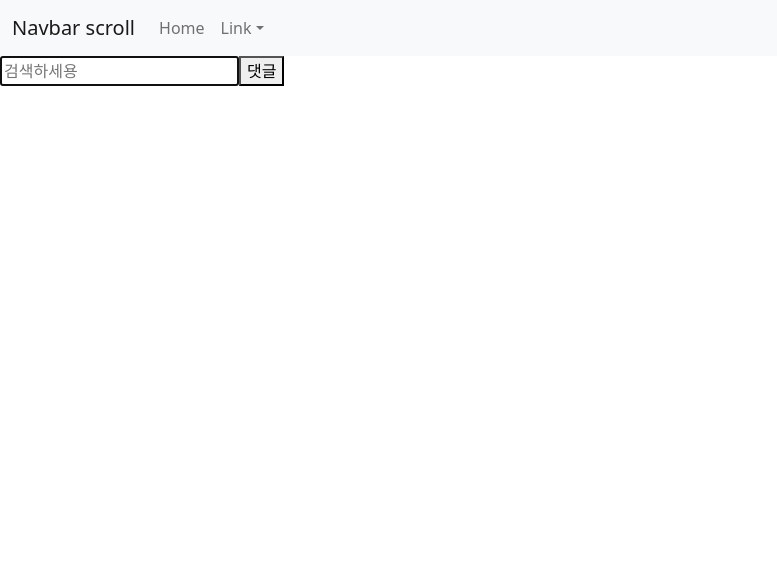
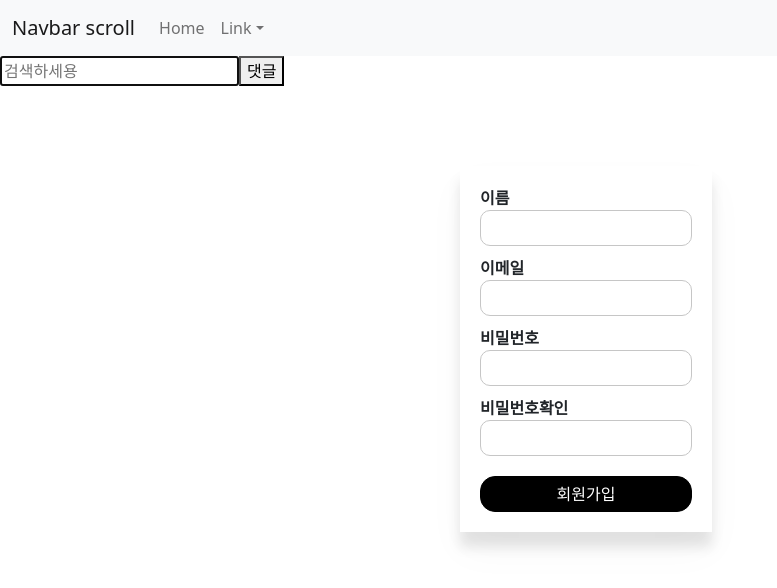
Before and after one commit to jiyounggo/react_shoppingmall, a React (Create React App) app: page /register in a window 1280 px wide. Shown: the top 588 px of the page, without its empty margins (0-777 px from the left). Built offline with nearby package versions, Linux system fonts and the light colour scheme; no server answers.

Commit message:
Add : 회원가입,로그인페이지
회원가입 로그인 페이지 만들고 emotion 라이브러리 사용해서 스타일꾸며주기

```diff
--- a/package.json
+++ b/package.json
@@ -3,12 +3,16 @@
   "version": "0.1.0",
   "private": true,
   "dependencies": {
+    "@emotion/css": "^11.9.0",
+    "@emotion/react": "^11.9.3",
+    "@emotion/styled": "^11.9.3",
     "@reduxjs/toolkit": "^1.8.3",
     "@testing-library/jest-dom": "^5.16.4",
     "@testing-library/react": "^13.3.0",
     "@testing-library/user-event": "^13.5.0",
     "axios": "^0.27.2",
     "bootstrap": "^5.1.3",
+    "firebase": "^9.8.4",
     "react": "^18.2.0",
     "react-bootstrap": "^2.4.0",
     "react-dom": "^18.2.0",
--- a/src/App.js
+++ b/src/App.js
@@ -8,6 +8,9 @@ import axios from "axios";
 import { useEffect, useState, useRef } from "react";
 import Data from "./data/Data.js";
 import Cart from "./pages/cart.js";
+
+import Login from "./components/User/Login.js";
+import Register from "./components/User/Register.js";
 
 function App() {
   let [items, setitems] = useState(Data);
@@ -72,6 +75,8 @@ function App() {
         <Route path="/detail/:id" element={<Detail items={items} />} />
         <Route path="/find" element={<Find search={search} />} />
         <Route path="/cart" element={<Cart />} />
+        <Route path="/register" element={<Register />} />
+        <Route path="/login" element={<Login />} />
       </Routes>
     </div>
   );
--- /dev/null
+++ b/src/components/User/Login.js
@@ -0,0 +1,55 @@
+import React, { useState, userEffect, useEffect } from "react";
+import { LoginDiv } from "../../style/UserCSS.js";
+import { useNavigate } from "react-router-dom";
+
+function Login() {
+  const [Email, setEmail] = useState("");
+  const [PW, setPW] = useState("");
+  const [ErrorMsg, setErrorMsg] = useState("");
+
+  const navigate = useNavigate();
+
+  // userEffect(()=>{
+  //  setErrorMsg("");
+  // },[ErrorMsg]);
+  return (
+    <LoginDiv>
+      <form>
+        <label>이메일</label>
+        <input
+          type="email"
+          value={Email}
+          onChange={(e) => {
+            setEmail(e.currentTarget.value);
+          }}
+        />
+        <label>비밀번호</label>
+        <input
+          type="password"
+          value={PW}
+          onChange={(e) => {
+            setPW(e.currentTarget.value);
+          }}
+        />
+        {ErrorMsg != "" && <p>{ErrorMsg}</p>}
+        <button
+          onClick={(e) => {
+            setPW(e.currentTarget.value);
+          }}
+        >
+          로그인
+        </button>
+        <button
+          onClick={(e) => {
+            e.preventDefault();
+            navigate("/register");
+          }}
+        >
+          회원가입
+        </button>
+      </form>
+    </LoginDiv>
+  );
+}
+
+export default Login;
--- /dev/null
+++ b/src/components/User/Register.js
@@ -0,0 +1,63 @@
+import React, { useState } from "react";
+
+import { LoginDiv } from "../../style/UserCSS.js";
+import { useNavigate } from "react-router-dom";
+import firebase from "../../firebase.js";
+
+function Register() {
+  const [Name, setName] = useState("");
+  const [Email, setEmail] = useState("");
+  const [PW, setPW] = useState("");
+  const [PWconfirm, setPWconfirm] = useState("");
+  const [Flag, setFlag] = useState(false);
+
+  const navigate = useNavigate();
+
+  const RegisterFunction = async (e) => {
+    // setFlag(true)
+  };
+  return (
+    <LoginDiv>
+      <form>
+        <label>이름</label>
+        <input
+          type="name"
+          value={Name}
+          onChange={(e) => {
+            setName(e.currentTarget.value);
+          }}
+        />
+        <label>이메일</label>
+        <input
+          type="email"
+          value={Email}
+          onChange={(e) => {
+            setEmail(e.currentTarget.value);
+          }}
+        />
+        <label>비밀번호</label>
+        <input
+          type="password"
+          value={PW}
+          minLength={8}
+          onChange={(e) => {
+            setPW(e.currentTarget.value);
+          }}
+        />
+        <label>비밀번호확인</label>
+        <input
+          type="password"
+          value={PWconfirm}
+          minLength={8}
+          onChange={(e) => {
+            setPWconfirm(e.currentTarget.value);
+          }}
+        />
+        {/* disabled={Flag} */}
+        <button onClick={(e) => RegisterFunction(e)}>회원가입</button>
+      </form>
+    </LoginDiv>
+  );
+}
+
+export default Register;
--- /dev/null
+++ b/src/firebase.js
@@ -0,0 +1,20 @@
+import firebase from "firebase/compat/app";
+import "firebase/compat/auth";
+
+// TODO: Add SDKs for Firebase products that you want to use
+// https://firebase.google.com/docs/web/setup#available-libraries
+
+// Your web app's Firebase configuration
+const firebaseConfig = {
+  apiKey: "AIzaSyAFU-MMvACdkA490uXk8ktn3conakJPwI8",
+  authDomain: "react-community-226f3.firebaseapp.com",
+  projectId: "react-community-226f3",
+  storageBucket: "react-community-226f3.appspot.com",
+  messagingSenderId: "921877797524",
+  appId: "1:921877797524:web:003b1a0a30b5fb2bc6f281",
+};
+
+// Initialize Firebase
+firebase.initializeApp(firebaseConfig);
+
+export default firebase;
--- /dev/null
+++ b/src/style/UserCSS.js
@@ -0,0 +1,84 @@
+import styled from "@emotion/styled";
+
+const LoginDiv = styled.div`
+  width: 50%;
+  max-width: 360px;
+  margin: 0 auto;
+  margin-top: 5rem;
+  form {
+    width: 70%;
+    padding: 20px;
+    box-shadow: 0px 19px 38px rgba(0, 0, 0, 0.03),
+      0px 15px 12px rgba(0, 0, 0, 0.1);
+    display: flex;
+    flex-direction: column;
+    label {
+      font-weight: bold;
+    }
+    input {
+      border-radius: 10px;
+      border: 1px solid #c6c6c6;
+      padding: 5px;
+      margin-bottom: 10px;
+
+      &:active,
+      &:focus {
+        outline: none;
+      }
+    }
+    button {
+      border-radius: 15px;
+      padding: 5px 10px;
+      background-color: black;
+      color: white;
+      border: 1px solid black;
+      margin-top: 10px;
+      &:hover {
+        background-color: white;
+        color: black;
+        border: 1px solid black;
+      }
+    }
+    @media (max-width: 756px) {
+      width: 100%;
+    }
+  }
+  @media (max-width: 756px) {
+    width: 90%;
+    margin-top: 3rem;
+  }
+`;
+
+const MyPageDiv = styled.div`
+  width: 100vw;
+  height: 100vh;
+  form {
+    margin-top: 2rem;
+    width: 50%;
+    margin: 0 auto;
+    display: flex;
+    flex-direction: column;
+    align-items: center;
+    label {
+      margin-bottom: 2rem;
+      input {
+        display: none;
+      }
+    }
+    button {
+      border-radius: 15px;
+      padding: 5px 10px;
+      background-color: black;
+      color: white;
+      border: 1px solid black;
+      margin-top: 10px;
+      &:hover {
+        background-color: white;
+        color: black;
+        border: 1px solid black;
+      }
+    }
+  }
+`;
+
+export { LoginDiv };
```
Also changed, not shown: 1 other file (tests, documents, lock files or other folders).
